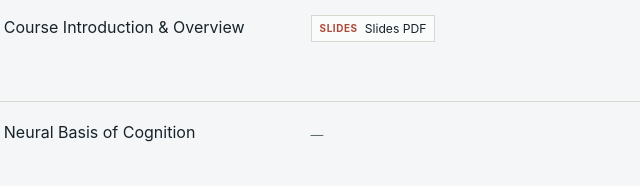
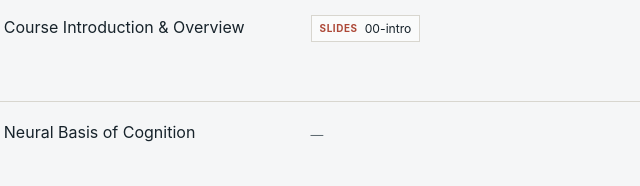
Before and after one commit to CLCS-SUSTech/clcs-sustech.github.io, an Astro site: page /en/course/cse5026 in a window 1280 px wide. Shown: the part 848-1034 px from the top of the page, 251-891 px from the left. Built offline with nearby package versions, Linux system fonts and the light colour scheme; Astro itself is replaced by a stand-in of ours.

Commit message:
Use PDF filenames for lecture links

```diff
--- a/src/components/pages/Cse5026Page.astro
+++ b/src/components/pages/Cse5026Page.astro
@@ -99,7 +99,9 @@ const publicHref = (path: string) => encodeURI(withBase(path));
                           {week.resources.map((resource) => (
                             <a class={`resource-link resource-link--${resource.kind}`} href={publicHref(resource.path)}>
                               <span>{resourceKind[lang][resource.kind]}</span>
-                              {resource.label[lang]}
+                              {resource.kind === 'slide'
+                                ? resource.path.split('/').pop()?.replace(/\.pdf$/i, '')
+                                : resource.label[lang]}
                             </a>
                           ))}
                         </div>
```
